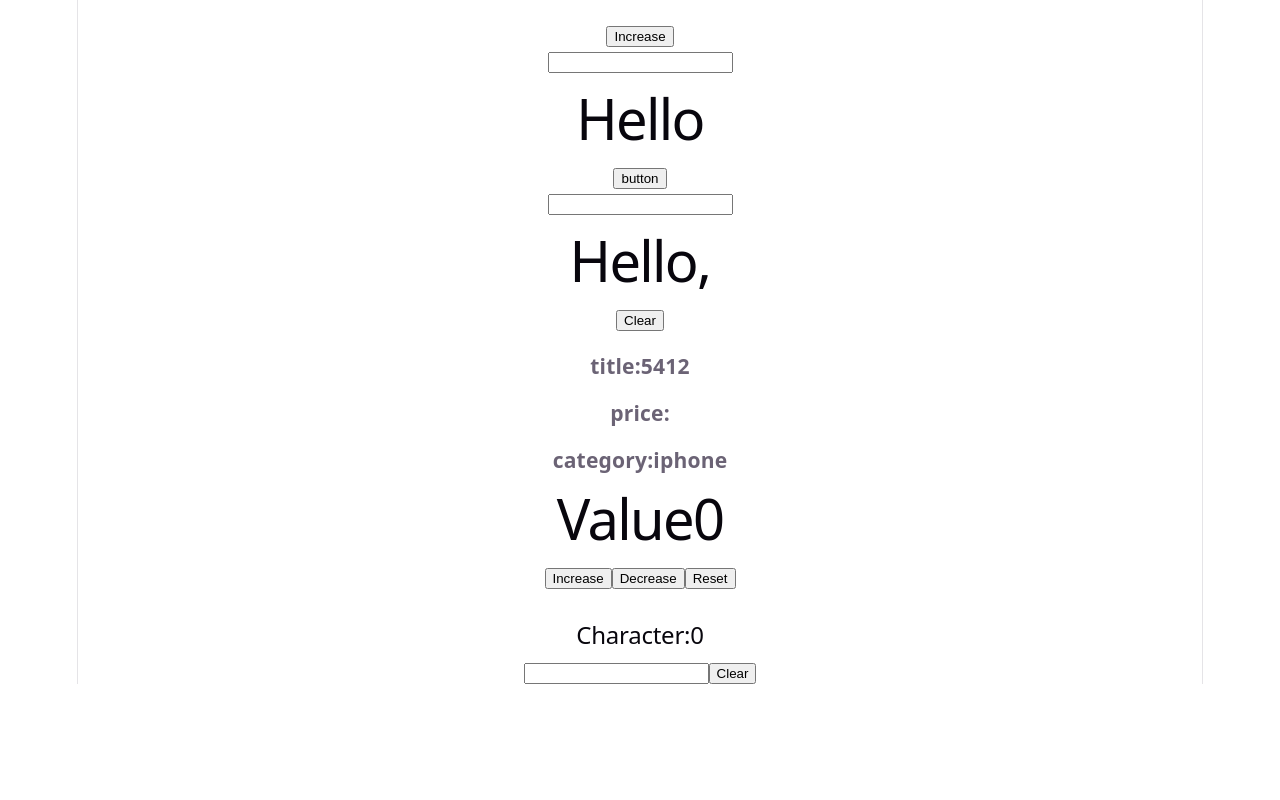
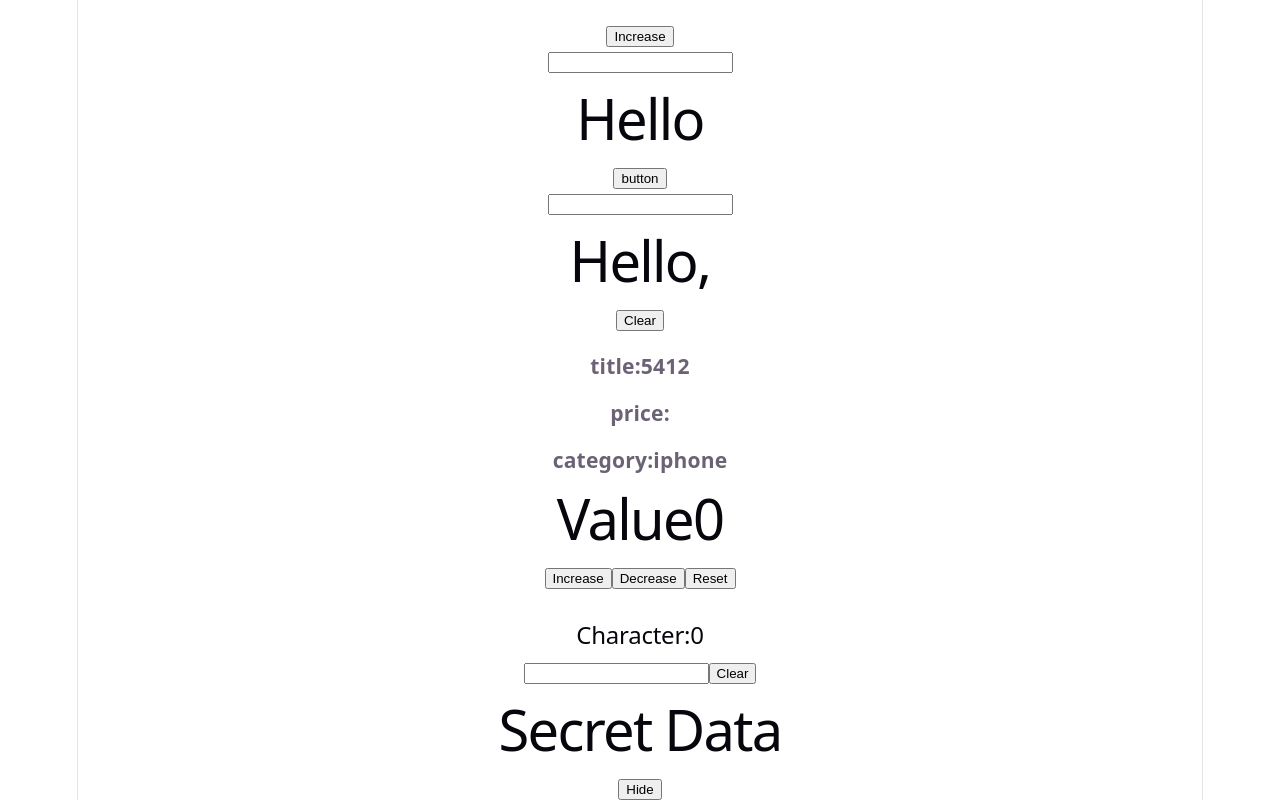
Before and after one commit to viveksingh002/Practicereact, a React (Vite) app: page / in a window 1280 px wide. Shown: the part 682-1482 px from the top of the page. Before the commit the page ends 1366 px from the top, so only its background shows below. Built offline with nearby package versions, Linux system fonts and the light colour scheme.

Commit message:
Show and Hide text

```diff
--- a/src/App.jsx
+++ b/src/App.jsx
@@ -7,6 +7,7 @@ import Test from './Test'
 import Props from './Props'
 import Counter from './Counter'
 import Input from './Inputname'
+import Text from './ShowHide'
 
 
 function App() {
@@ -49,6 +50,7 @@ title="5412"
 
 <Counter/>
 <Input/>
+<Text/>
 
     </div>
   )
--- /dev/null
+++ b/src/ShowHide.jsx
@@ -0,0 +1,29 @@
+import { useState } from "react";
+
+function Text() {
+  const [show, setShow] = useState(true);
+
+  function hide() {
+    setShow(false);
+  }
+
+  function showText() {
+    setShow(true);
+  }
+
+  return (
+    <div>
+      {show && <h1>Secret Data</h1>}
+
+      <button onClick={()=>setShow(!show)}>
+      {
+        show ? "Hide" : "show"
+      }
+      </button>
+
+
+    </div>
+  );
+}
+
+export default Text;
```
